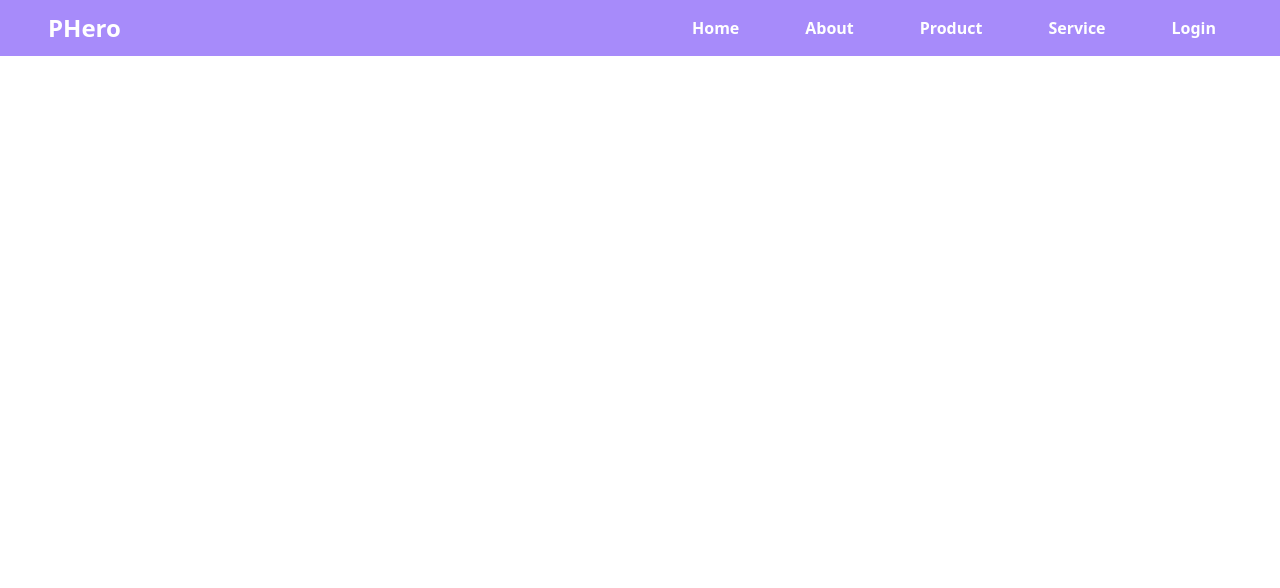
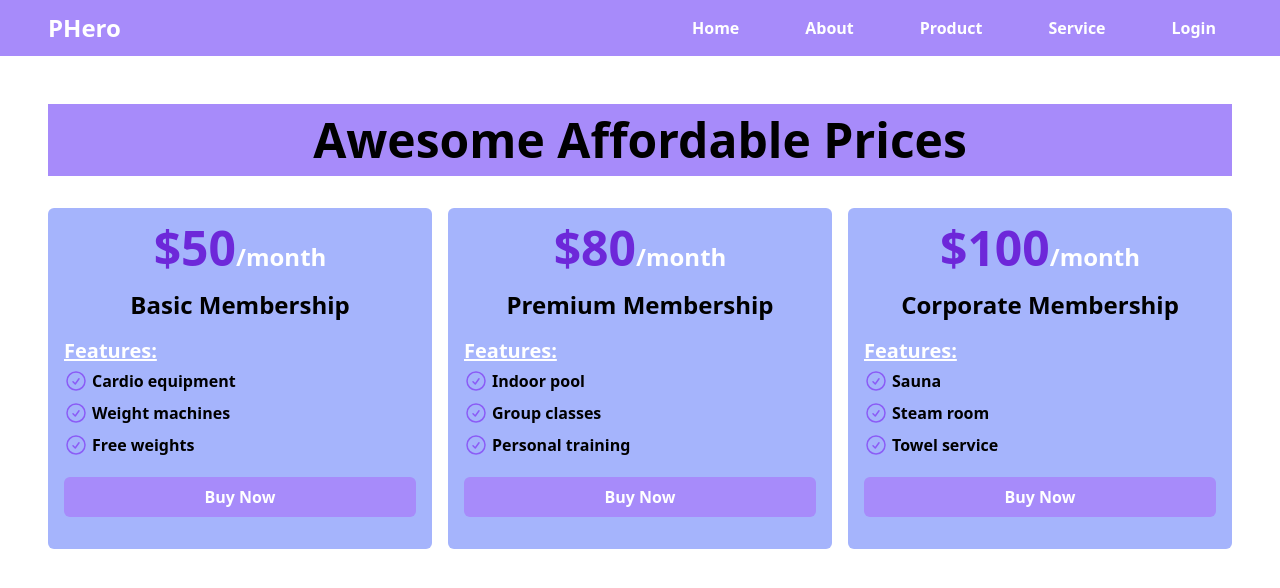
Before and after one commit to emon1995/price-list-card-react, a React (Vite) app: page / in a window 1280 px wide. Shown: the top 588 px of the page. Built offline with nearby package versions, Linux system fonts and the light colour scheme.

Commit message:
Price list card added

```diff
--- /dev/null
+++ b/public/prices.json
@@ -0,0 +1,20 @@
+[
+    {
+      "id": 1,
+      "name": "Basic Membership",
+      "price": "$50",
+      "features": ["Cardio equipment", "Weight machines", "Free weights"]
+    },
+    {
+      "id": 2,
+      "name": "Premium Membership",
+      "price": "$80",
+      "features": ["Indoor pool", "Group classes", "Personal training"]
+    },
+    {
+      "id": 3,
+      "name": "Corporate Membership",
+      "price": "$100",
+      "features": ["Sauna", "Steam room", "Towel service"]
+    }
+  ]
--- a/src/App.jsx
+++ b/src/App.jsx
@@ -1,6 +1,7 @@
 import { useState } from "react";
 // import "./App.css";
 import Navbar from "./components/Navbar/Navbar";
+import PriceList from "./components/PriceList/PriceList";
 
 function App() {
   const [count, setCount] = useState(0);
@@ -8,6 +9,7 @@ function App() {
   return (
     <div>
       <Navbar></Navbar>
+      <PriceList></PriceList>
     </div>
   );
 }
--- /dev/null
+++ b/src/components/Card/Card.jsx
@@ -0,0 +1,30 @@
+import React from "react";
+import Feature from "../Feature/Feature";
+
+const Card = ({ price }) => {
+  //   console.log(price.features);
+  return (
+    <div className="bg-indigo-300 p-4 rounded-md">
+      <h1 className="text-center">
+        <span className="text-5xl font-extrabold text-violet-700">
+          {price.price}
+        </span>
+        <span className="text-2xl text-white font-extrabold ">/month</span>
+      </h1>
+      <h5 className="text-2xl font-bold text-center my-4">{price.name}</h5>
+      <div>
+        <h1 className="underline font-bold text-xl text-white">Features:</h1>
+        <div>
+          {price?.features.map((feature) => (
+            <Feature key={feature} feature={feature}></Feature>
+          ))}
+        </div>
+      </div>
+      <button className="text-center w-full hover:bg-violet-600 bg-violet-400 rounded-md py-2 text-white font-bold my-4">
+        Buy Now
+      </button>
+    </div>
+  );
+};
+
+export default Card;
--- /dev/null
+++ b/src/components/Feature/Feature.jsx
@@ -0,0 +1,13 @@
+import React from "react";
+import { CheckCircleIcon } from "@heroicons/react/24/outline";
+
+const Feature = ({ feature }) => {
+  return (
+    <div className="flex items-center gap-1 py-1">
+      <CheckCircleIcon className="h-6 w-6 text-violet-500" />
+      <h1 className="font-bold">{feature}</h1>
+    </div>
+  );
+};
+
+export default Feature;
--- /dev/null
+++ b/src/components/PriceList/PriceList.jsx
@@ -0,0 +1,27 @@
+import React, { useEffect, useState } from "react";
+import Card from "../Card/Card";
+
+const PriceList = () => {
+  const [prices, setPrices] = useState([]);
+
+  useEffect(() => {
+    fetch("prices.json")
+      .then((res) => res.json())
+      .then((data) => setPrices(data));
+  }, []);
+
+  return (
+    <div className="my-12 mx-4 md:mx-12">
+      <h1 className="text-5xl font-extrabold text-center bg-violet-400 py-3">
+        Awesome Affordable Prices
+      </h1>
+      <div className="mt-8 grid md:grid-cols-3 gap-4">
+        {prices.map((price) => (
+          <Card key={price.id} price={price}></Card>
+        ))}
+      </div>
+    </div>
+  );
+};
+
+export default PriceList;
```
